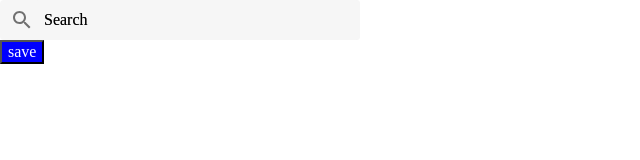
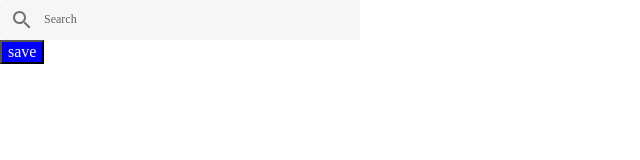
Before and after one commit to Dmytro4224/vinodex, a React (Create React App) app in the folder pluminite-ui/: page / in a window 1280 px wide. Shown: the top 160 px of the page, without its empty margins (0-640 px from the left). Built offline with nearby package versions, Linux system fonts and the light colour scheme.

Commit message:
update input component

```diff
--- a/pluminite-ui/src/components/common/inputView/InputView.tsx
+++ b/pluminite-ui/src/components/common/inputView/InputView.tsx
@@ -4,7 +4,7 @@ import styles from './inputView.module.css';
 interface IInputView {
   onChange: (e: ChangeEvent) => void;
   absPlaceholder?: string;
-  placeholder?: string;
+  placeholder: string;
   alt?: string;
   icon?: any;
 };
@@ -41,7 +41,7 @@ class InputView extends Component<Readonly<IInputView>> {
         <input
           onChange={this.onChange}
           placeholder={this.placeholder}
-          className={styles.inputView}
+          className={`${styles.inputView} ${this.absPlaceholder && styles.hidePlaceholder}`}
           type="text"
         />
         { this.absPlaceholder && <span className={styles.absPlaceholder}>{this.absPlaceholder}</span> }
--- a/pluminite-ui/src/components/common/inputView/inputView.module.css
+++ b/pluminite-ui/src/components/common/inputView/inputView.module.css
@@ -37,10 +37,20 @@
   top: 50%;
   left: 44px;
   transform: translateY(-50%);
+  font-size: 12px;
   transition: transform 0.2s ease;
   will-change: transform;
+  color: var(--doveGray);
 }
 
 .inputView:focus + .absPlaceholder {
-  transform: translateY(-120%);
+  transform: translateY(-20px);
 }
+
+.inputView:not(:placeholder-shown) + .absPlaceholder {
+  transform: translateY(-20px);
+}
+
+.inputView.hidePlaceholder::placeholder {
+  color: transparent;
+}
```
